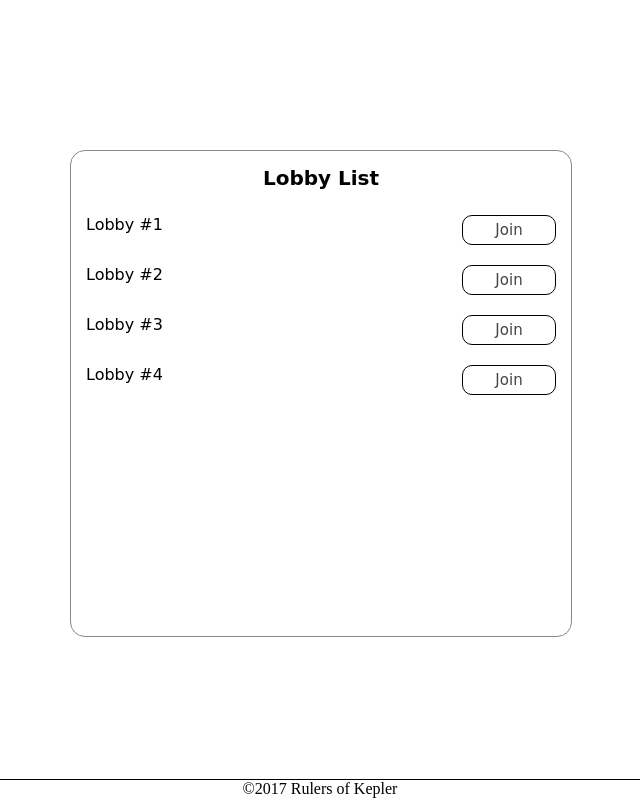
After one commit to Gystark/RulersofKepler, a Django app: page /lobby/list/ in a window 1280 px wide. The commit adds this page. Shown: the whole page, without its empty margins (320-960 px from the left). Run offline with Django 3.2, Linux system fonts and the light colour scheme; some libraries are stand-ins or nearby versions.

Commit message:
Added Lobby List

```diff
--- a/RulersofKepler/static/style.css
+++ b/RulersofKepler/static/style.css
@@ -9,9 +9,9 @@ body {
 }
 #content-index {
 	width: 270px;
-	height: 235px;
+	height: 270px;
 	margin-left: -150px;
-	margin-top: -125px;
+	margin-top: -150px;
 	border: solid 1px #888888;
 	border-radius: 15px;
 	padding: 15px;
@@ -69,6 +69,52 @@ body {
 	background: #888888;
 	cursor: pointer;
 }
+#content-lobbies {
+	width: 470px;
+	height: 470px;
+	margin-left: -250px;
+	margin-top: -250px;
+	border: solid 1px #888888;
+	border-radius: 15px;
+	padding: 15px;
+	padding-top: 0px;
+	font-family: "Comic Sans MS";
+}
+#content-lobbies .title {
+	width: 100%;
+	text-align: center;
+	float: left;
+	margin-top: 15px;
+	margin-bottom: 15px;
+	font-size: 20px;
+	font-weight: bold;
+}
+#content-lobbies .lobby {
+	margin-top: 10px;
+	margin-bottom: 10px;
+	float: left;
+	width: 100%;
+}
+#content-lobbies .lobby .left {
+	width: 80%;
+	float: left;
+}
+#content-lobbies .lobby .right {
+	width: 20%;
+	float: left;
+}
+#content-lobbies .lobby .right a {
+	color: #444444;
+	text-decoration: none;
+	padding: 5px 10px;
+	border: solid 1px black;
+	border-radius: 10px;
+	font-size: 15px;
+	width: 100%;
+	float: left;
+	box-sizing: border-box;
+	text-align: center;
+}
 #footer {
 	position: fixed;
 	bottom: 0;
--- /dev/null
+++ b/RulersofKepler/templates/game/lobbylist.html
@@ -0,0 +1,29 @@
+{% extends "game/base.html" %}
+
+{% block title %}
+	Lobby List
+{% endblock %}
+
+{% block content %}
+<div class="content-center" id="content-lobbies">
+	<span class="title">
+		Lobby List
+	</span>
+	<div class="lobby">
+		<span class="left">Lobby #1</span>
+		<span class="right"><a href="/lobby/1/join/">Join</a></span>
+	</div>
+	<div class="lobby">
+		<span class="left">Lobby #2</span>
+		<span class="right"><a href="/lobby/2/join/">Join</a></span>
+	</div>
+	<div class="lobby">
+		<span class="left">Lobby #3</span>
+		<span class="right"><a href="/lobby/3/join/">Join</a></span>
+	</div>
+	<div class="lobby">
+		<span class="left">Lobby #4</span>
+		<span class="right"><a href="/lobby/4/join/">Join</a></span>
+	</div>
+</div>
+{% endblock %}
--- a/RulersofKepler/templates/game/register.html
+++ b/RulersofKepler/templates/game/register.html
@@ -44,7 +44,7 @@
 		</div>
 		<div class="inputfield">
 			<span class="center">
-				<input type="submit" value="Login" />
+				<input type="submit" value="Register" />
 			</span>
 		</div>
 	</form>
```
